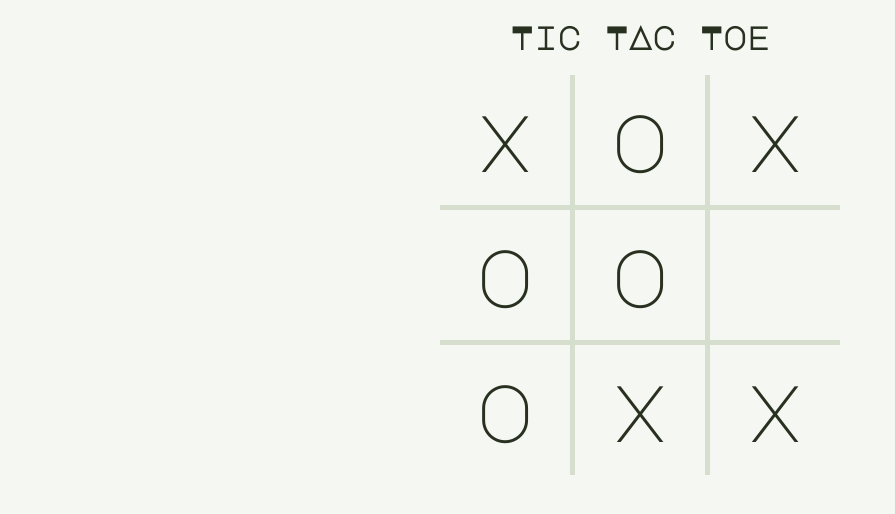
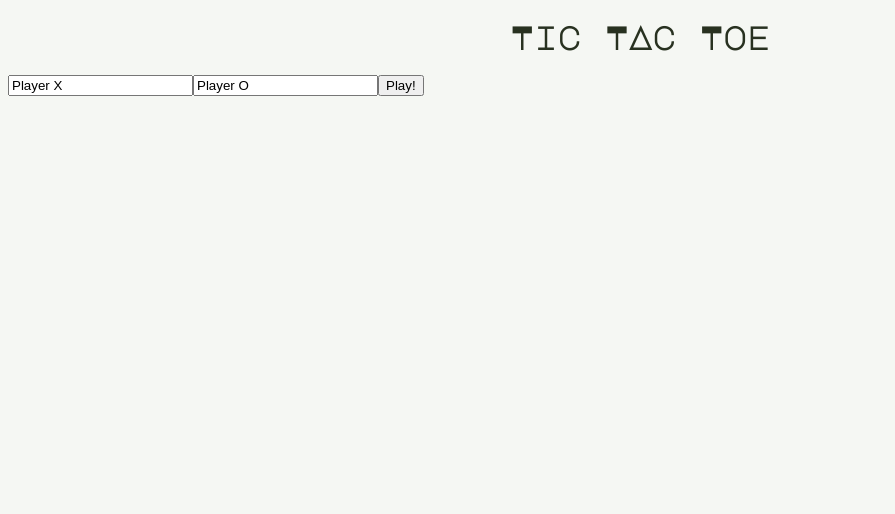
Before and after one commit to jjjjonathan/odin-tic-tac-toe, a plain HTML site: page index.html in a window 1280 px wide. Shown: the whole page, without its empty margins (0-895 px from the left). Drawn offline with Linux system fonts and the light colour scheme.

Commit message:
add menu

```diff
--- a/index.html
+++ b/index.html
@@ -8,8 +8,9 @@
   </head>
   <body>
     <h1>Tic TAc Toe</h1>
-    <div id="gameboard">
+    <div id="gameboard-wrapper">
 
     </div>
+    <div id="menu"></div>
   </body>
 </html>
--- a/script.js
+++ b/script.js
@@ -1,15 +1,13 @@
-const game = (() => {
-
-})();
-
 const gameboard = (() => {
   const board = ["X", "O", "X", "O", "O", null, "O", "X", "X"];
   const render = () => {
-    const domBoard = document.getElementById("gameboard");
+    const wrapper = document.getElementById("gameboard-wrapper");
+    const domBoard = document.createElement("div");
+    domBoard.id = "gameboard";
     board.forEach((element) => {
       const domElement = document.createElement("div");
       domElement.classList.add("gamepiece");
-      domElement.classList.add("hvr-rectangle-out")
+      domElement.classList.add("hvr-rectangle-out");
       switch (element) {
         case "X":
           domElement.classList.add("x"); break;
@@ -19,6 +17,7 @@ const gameboard = (() => {
           domElement.classList.add("blank"); break;
       }
       domBoard.appendChild(domElement);
+      wrapper.appendChild(domBoard);
     })
   };
 
@@ -27,20 +26,71 @@ const gameboard = (() => {
   };
 })();
 
-const Player = (name, token) => {
+const menu = (() => {
+  const render = (() => {
+
+    const textBox = (id, value) => {
+      const domMenu = document.getElementById("menu");
+      const domTextBox = document.createElement("input");
+      domTextBox.id = id;
+      domTextBox.name = id;
+      domTextBox.value = value;
+      domMenu.appendChild(domTextBox);
+    }
+
+    const button = (id, value) => {
+      const domMenu = document.getElementById("menu");
+      const domButton = document.createElement("button");
+      domButton.id = id;
+      domButton.textContent = value;
+      domMenu.appendChild(domButton);
+    }
+
+    return {
+      textBox,
+      button,
+    }
+
+  })();
+
+  const getPlayerNames = () => {
+    menu.render.textBox("player-x", "Player X");
+    menu.render.textBox("player-o", "Player O");
+    menu.render.button("submit-players", "Play!");
+    // return [playerX, playerO]
+  }
+
+  return {
+    getPlayerNames,
+    render,
+  };
+})();
+
+const Player = (name) => {
   const getName = () => name;
-  const getToken = () => token;
 
   return {
     getName,
-    getToken,
   }
-}
+};
+
+const game = (() => {
+  let playerNames, playerX, playerO;
 
 
 
-const onload = () => {
-  gameboard.render();
-};
+  const begin = () => {
+    playerNames = menu.getPlayerNames()
+    playerX = Player("Jonny")
+    playerO = Player("Mom")
+  }
 
-document.addEventListener("DOMContentLoaded", onload);
+
+  return {
+    begin,
+  }
+
+})();
+
+
+document.addEventListener("DOMContentLoaded", game.begin);
```
